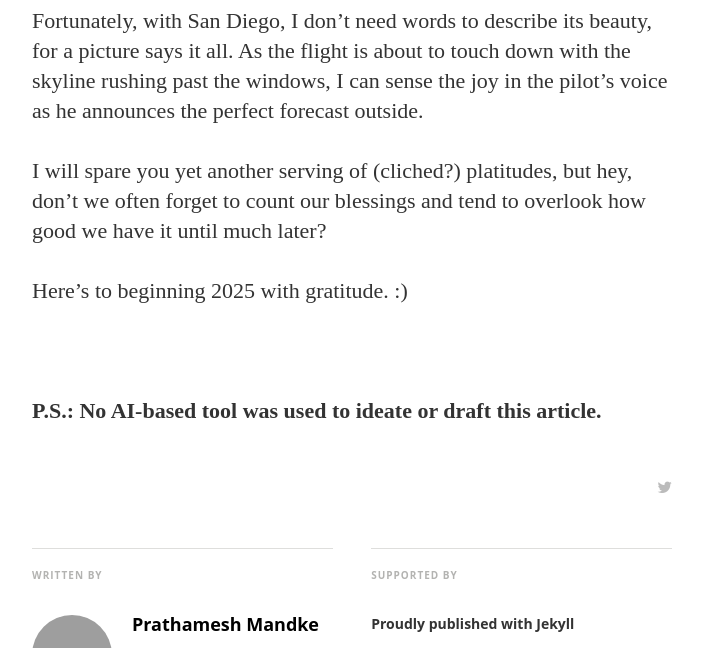
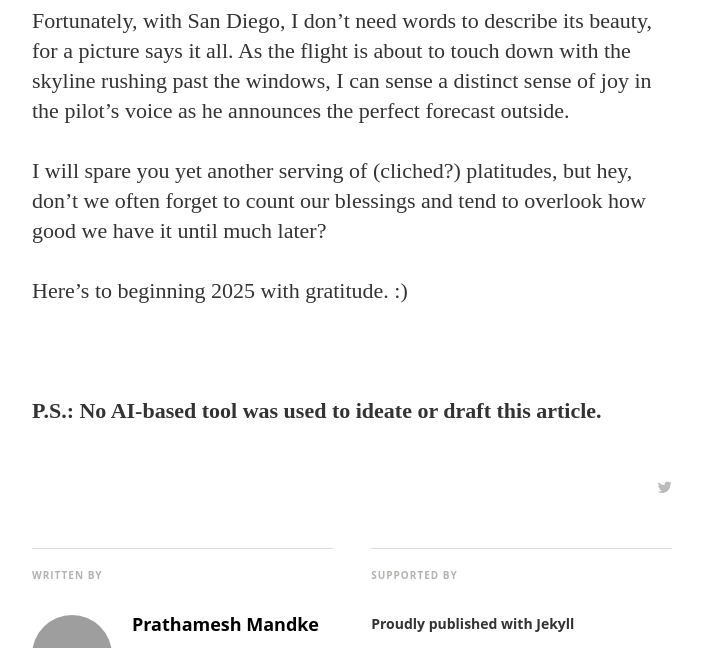
Before and after one commit to pkmandke/blog, a Jekyll site: the page built from _posts/2025-01-04-austin-tx.md, in a window 1280 px wide and 900 px high, scrolled down 7260 px, cut to the strip 252-900 px from the top of the window. Shown: the whole strip, without its empty margins (288-990 px from the left). Built offline with Jekyll 4.4.1, drawn with Linux system fonts in a browser that asks for light colours; nearby versions of some CDN libraries; some web fonts are replaced; grey boxes are pictures that could not be loaded.

Commit message:
final
Signed-off-by: Prathamesh Mandke <pkmandke@vt.edu>

```diff
--- a/_posts/2025-01-04-austin-tx.md
+++ b/_posts/2025-01-04-austin-tx.md
@@ -93,7 +93,7 @@ As time distances me from my days in university, I hope that this sense of belon
 <img src="{{ site.baseurl }}/assets/article_images/2025-01-04-austin-tx/sd_skies.png" alt="Them pretty SD skies" height="700" style="display: block; margin: 0 auto;">
 
 Fortunately, with San Diego, I don't need words to describe its beauty, for a picture says it all.
-As the flight is about to touch down with the skyline rushing past the windows, I can sense the joy in the pilot's voice as he announces the perfect forecast outside.
+As the flight is about to touch down with the skyline rushing past the windows, I can sense a distinct sense of joy in the pilot's voice as he announces the perfect forecast outside.
 
 I will spare you yet another serving of (cliched?) platitudes, but hey, don't we often forget to count our blessings and tend to overlook how good we have it until much later?
 
```
